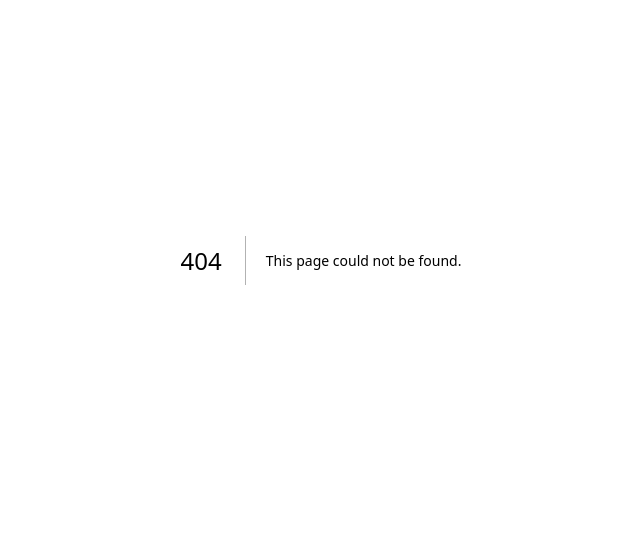
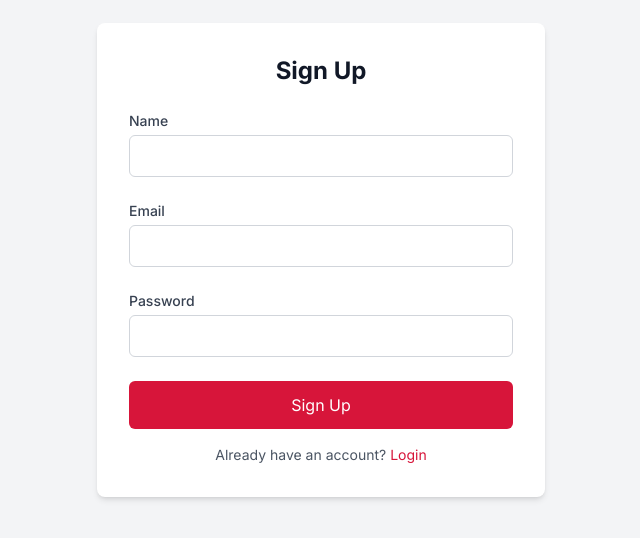
Before and after one commit to user38003/Cap-B, a Next.js app: page /signup in a window 1280 px wide. Before the commit this address had no page. Shown: the part 140-678 px from the top of the page, without its empty margins (319-959 px from the left). Built offline with nearby package versions, Linux system fonts and the light colour scheme.

Commit message:
login and signup

```diff
--- /dev/null
+++ b/app/login/page.tsx
@@ -0,0 +1,44 @@
+'use client';
+
+export default function LoginPage() {
+    return (
+        <div className="min-h-screen flex items-center justify-center bg-gray-100">
+            <div className="bg-white p-8 rounded-lg shadow-md w-full max-w-md">
+                <h1 className="text-2xl font-bold text-gray-900 mb-6 text-center">Login</h1>
+                <form className="space-y-6">
+                    <div>
+                        <label htmlFor="email" className="block text-sm font-medium text-gray-700 mb-1">
+                            Email
+                        </label>
+                        <input
+                            type="email"
+                            id="email"
+                            className="w-full px-4 py-2 border border-gray-300 rounded-md focus:ring-[#d7153a] focus:border-[#d7153a]"
+                            required
+                        />
+                    </div>
+                    <div>
+                        <label htmlFor="password" className="block text-sm font-medium text-gray-700 mb-1">
+                            Password
+                        </label>
+                        <input
+                            type="password"
+                            id="password"
+                            className="w-full px-4 py-2 border border-gray-300 rounded-md focus:ring-[#d7153a] focus:border-[#d7153a]"
+                            required
+                        />
+                    </div>
+                    <button
+                        type="submit"
+                        className="w-full px-6 py-3 bg-[#d7153a] text-white rounded-md hover:bg-[#b01232] transition-colors"
+                    >
+                        Login
+                    </button>
+                </form>
+                <p className="mt-4 text-sm text-gray-600 text-center">
+                    Don't have an account? <a href="/signup" className="text-[#d7153a] hover:underline">Sign up</a>
+                </p>
+            </div>
+        </div>
+    );
+}
--- a/app/page.tsx
+++ b/app/page.tsx
@@ -90,6 +90,12 @@ export default function Page() {
                                 {' '}
                                 Contact{' '}
                             </button>{' '}
+                            <button
+                                onClick={() => (window.location.href = '/login')}
+                                className="text-white hover:text-white/80 px-3 py-2"
+                            >
+                                Login
+                            </button>
                         </nav>{' '}
                     </div>{' '}
                 </div>{' '}
@@ -149,6 +155,15 @@ export default function Page() {
                                 {' '}
                                 Contact{' '}
                             </button>{' '}
+                            <button
+                                onClick={() => {
+                                    window.location.href = '/login';
+                                    setIsMenuOpen(false);
+                                }}
+                                className="block text-white hover:bg-[#a01030] px-3 py-2 rounded-md w-full text-left"
+                            >
+                                Login
+                            </button>
                         </div>{' '}
                     </div>
                 )}{' '}
--- /dev/null
+++ b/app/signup/page.tsx
@@ -0,0 +1,55 @@
+'use client';
+
+export default function SignupPage() {
+    return (
+        <div className="min-h-screen flex items-center justify-center bg-gray-100">
+            <div className="bg-white p-8 rounded-lg shadow-md w-full max-w-md">
+                <h1 className="text-2xl font-bold text-gray-900 mb-6 text-center">Sign Up</h1>
+                <form className="space-y-6">
+                    <div>
+                        <label htmlFor="name" className="block text-sm font-medium text-gray-700 mb-1">
+                            Name
+                        </label>
+                        <input
+                            type="text"
+                            id="name"
+                            className="w-full px-4 py-2 border border-gray-300 rounded-md focus:ring-[#d7153a] focus:border-[#d7153a]"
+                            required
+                        />
+                    </div>
+                    <div>
+                        <label htmlFor="email" className="block text-sm font-medium text-gray-700 mb-1">
+                            Email
+                        </label>
+                        <input
+                            type="email"
+                            id="email"
+                            className="w-full px-4 py-2 border border-gray-300 rounded-md focus:ring-[#d7153a] focus:border-[#d7153a]"
+                            required
+                        />
+                    </div>
+                    <div>
+                        <label htmlFor="password" className="block text-sm font-medium text-gray-700 mb-1">
+                            Password
+                        </label>
+                        <input
+                            type="password"
+                            id="password"
+                            className="w-full px-4 py-2 border border-gray-300 rounded-md focus:ring-[#d7153a] focus:border-[#d7153a]"
+                            required
+                        />
+                    </div>
+                    <button
+                        type="submit"
+                        className="w-full px-6 py-3 bg-[#d7153a] text-white rounded-md hover:bg-[#b01232] transition-colors"
+                    >
+                        Sign Up
+                    </button>
+                </form>
+                <p className="mt-4 text-sm text-gray-600 text-center">
+                    Already have an account? <a href="/login" className="text-[#d7153a] hover:underline">Login</a>
+                </p>
+            </div>
+        </div>
+    );
+}
```
